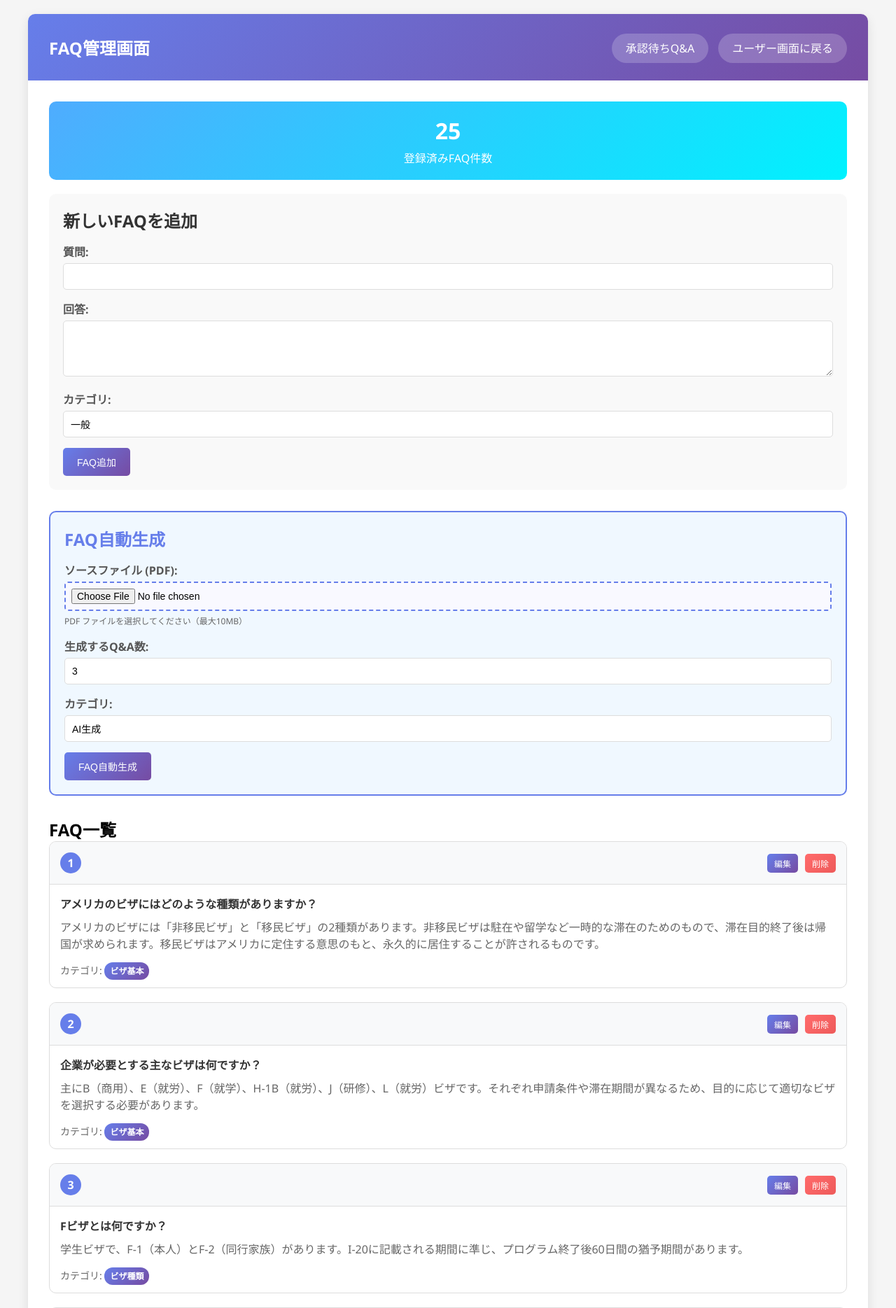
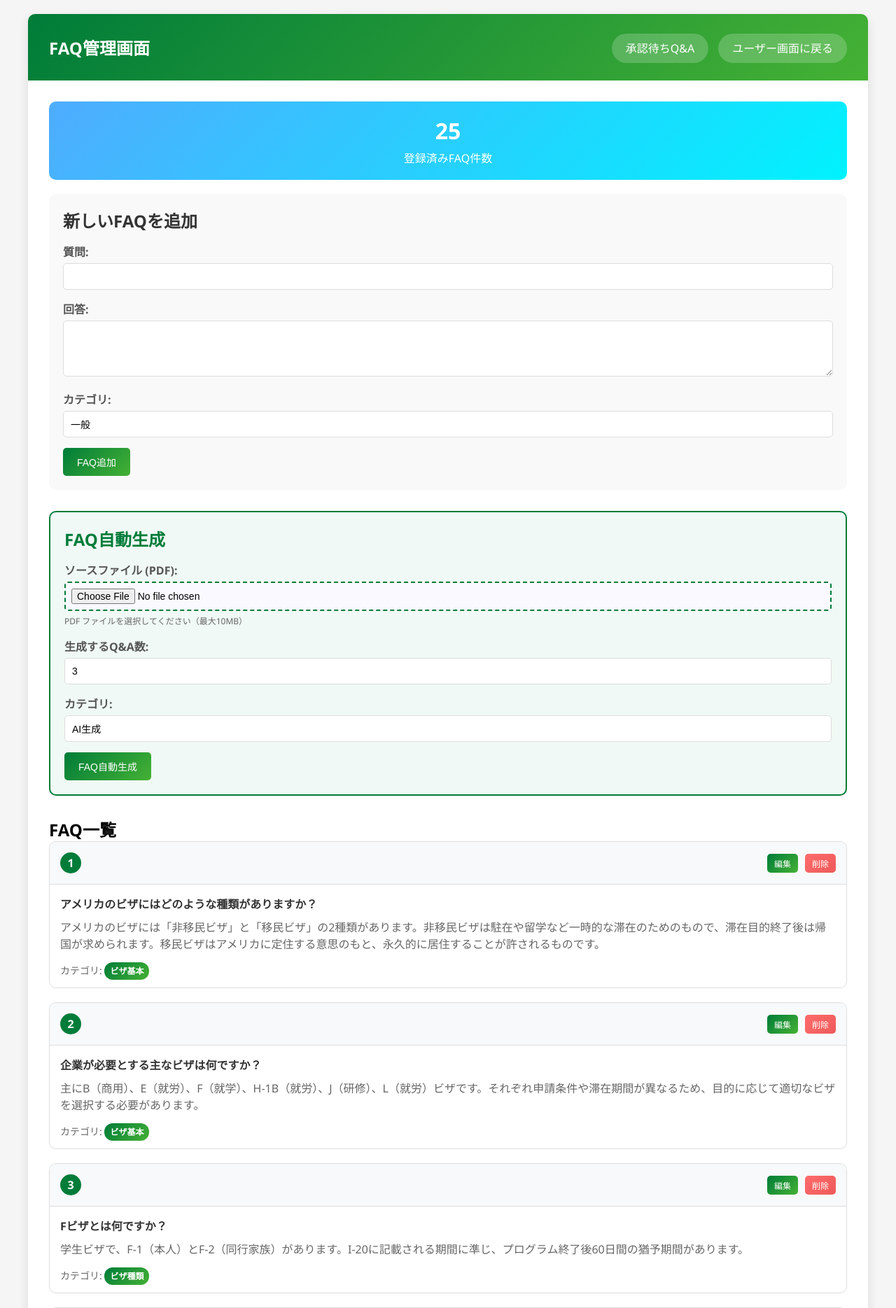
Before and after one commit to kyuwatanabe/faq_system, a Flask app: page /admin in a window 1280 px wide. Shown: the top 1869 px of the page at 70% size. Run offline with Flask 3, Linux system fonts and the light colour scheme.

Commit message:
Update FAQ system design to match company branding
- Changed color scheme from blue (#667eea, #764ba2) to green (#007c39, #45b134, #8fc31f)
- Updated all template files to use green gradient theme matching GF company website
- Applied consistent green color palette across all UI elements

🤖 Generated with [Claude Code](https://claude.ai/code)

Co-Authored-By: Claude <noreply@anthropic.com>

```diff
--- a/templates/admin.html
+++ b/templates/admin.html
@@ -34,7 +34,7 @@
         }
 
         .header {
-            background: linear-gradient(135deg, #667eea 0%, #764ba2 100%);
+            background: linear-gradient(135deg, #007c39 0%, #45b134 100%);
             color: white;
             padding: 30px;
             display: flex;
@@ -122,7 +122,7 @@
         }
 
         .btn {
-            background: linear-gradient(135deg, #667eea 0%, #764ba2 100%);
+            background: linear-gradient(135deg, #007c39 0%, #45b134 100%);
             color: white;
             border: none;
             padding: 10px 20px;
@@ -205,15 +205,15 @@
         }
 
         .auto-generate-section {
-            background: #f0f8ff;
+            background: #f0f9f5;
             padding: 20px;
             border-radius: 10px;
             margin-bottom: 30px;
-            border: 2px solid #667eea;
+            border: 2px solid #007c39;
         }
 
         .auto-generate-section h2 {
-            color: #667eea;
+            color: #007c39;
             margin-bottom: 15px;
         }
 
@@ -254,7 +254,7 @@
 
         input[type="file"] {
             padding: 8px;
-            border: 2px dashed #667eea;
+            border: 2px dashed #007c39;
             border-radius: 5px;
             background: #f9f9ff;
             cursor: pointer;
@@ -278,7 +278,7 @@
         }
 
         .category-badge {
-            background: linear-gradient(135deg, #667eea 0%, #764ba2 100%);
+            background: linear-gradient(135deg, #007c39 0%, #45b134 100%);
             color: white;
             padding: 4px 8px;
             border-radius: 12px;
@@ -287,7 +287,7 @@
         }
 
         .faq-number {
-            background: #667eea;
+            background: #007c39;
             color: white;
             width: 30px;
             height: 30px;
@@ -321,7 +321,7 @@
 
         .edit-form {
             display: none;
-            background: #f0f8ff;
+            background: #f0f9f5;
             padding: 15px;
             border-top: 1px solid #ddd;
         }
--- a/templates/check_duplicates.html
+++ b/templates/check_duplicates.html
@@ -27,7 +27,7 @@
         }
 
         .header {
-            background: linear-gradient(135deg, #667eea 0%, #764ba2 100%);
+            background: linear-gradient(135deg, #007c39 0%, #45b134 100%);
             color: white;
             padding: 30px;
             display: flex;
--- a/templates/review_pending.html
+++ b/templates/review_pending.html
@@ -34,7 +34,7 @@
         }
 
         .header {
-            background: linear-gradient(135deg, #667eea 0%, #764ba2 100%);
+            background: linear-gradient(135deg, #007c39 0%, #45b134 100%);
             color: white;
             padding: 30px;
             display: flex;
@@ -130,7 +130,7 @@
 
         .stats h3 {
             font-size: 32px;
-            color: #667eea;
+            color: #007c39;
             margin-bottom: 5px;
         }
 
@@ -167,7 +167,7 @@
         }
 
         .qa-id {
-            background: #667eea;
+            background: #007c39;
             color: white;
             padding: 4px 8px;
             border-radius: 4px;
```
Also changed, not shown: templates/index.html (+9 -9 lines).
